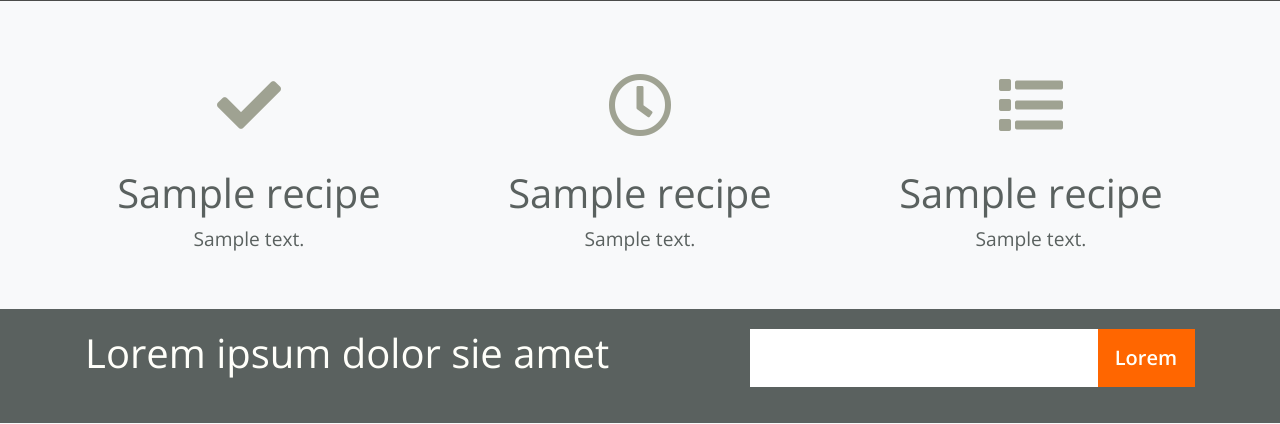
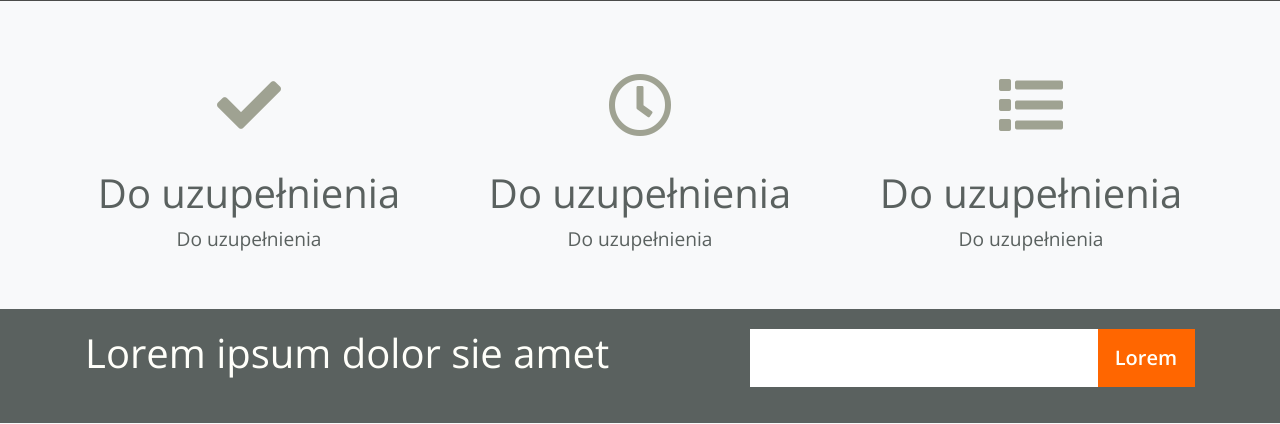
Before and after one commit to pchroscicki/ScrumLab, a Django app: template jedzonko/templates/index.html in a window 1280 px wide. Shown: the part 849-1273 px from the top of the page. Run offline with Django 3.2, Linux system fonts and the light colour scheme; the template is opened without the code that fills it: most values are stand-ins (such as "Sample title", 1, 10 or a date in 2020); some libraries are stand-ins or nearby versions; some web fonts are replaced.

Commit message:
zadanie 1.5

```diff
--- a/jedzonko/templates/index.html
+++ b/jedzonko/templates/index.html
@@ -63,15 +63,17 @@
                         </div>
                     </div>
                 </div>
+                {% for recipe in recipes %}
                 <div class="carousel-item">
                     <div class="container w-75 d-flex">
                         <div class="carousel-caption d-block">
-                            <h1>Borem ipsum dolor sit amet</h1>
-                            <h3> consectetur adipiscing elit, sed do eiusmod tempor incididunt ut labore et dolore
-                                magna aliqua.</h3>
+                            <h1> {{ recipe.name }} </h1>     <!-- djnvufvn  -->
+                            <h3> {{ recipe.description }} </h3>
+
                         </div>
                     </div>
                 </div>
+                {% endfor %}
             </div>
             <a class="carousel-control-prev" href="#carouselExampleControls" role="button" data-slide="prev">
                 <span class="carousel-control-prev-icon" aria-hidden="true"></span>
@@ -103,23 +105,21 @@
     <section class="padding-small details bg-light">
             <div class="container">
                 <div class="row">
-                    {% for recipe in recipes %}
                     <div class="col text-center">
                         <i class="fas fa-check icon-details"></i>
-                        <h1>{{ recipe.name }}</h1>
-                        <p>{{ recipe.description }}</p>
+                        <h1> Do uzupełnienia </h1>
+                        <p>Do uzupełnienia</p>
                     </div>
                     <div class="col text-center pr-4 pl-4 mr-4 ml-4">
                         <i class="far fa-clock icon-details"></i>
-                        <h1>{{ recipe.name }}</h1>
-                        <p>{{ recipe.description }}</p>
+                        <h1>Do uzupełnienia</h1>
+                        <p>Do uzupełnienia</p>
                     </div>
                     <div class="col text-center">
                             <i class="fas fa-list icon-details"></i>
-                        <h1>{{ recipe.name }}</h1>
-                        <p>{{ recipe.description }}</p>
+                        <h1>Do uzupełnienia</h1>
+                        <p>Do uzupełnienia</p>
                     </div>
-                    {% endfor %}
                 </div>
             </div>
         </section>
--- a/scrumlab/settings.py
+++ b/scrumlab/settings.py
@@ -115,7 +115,7 @@ USE_I18N = True
 
 USE_L10N = True
 
-USE_TZ = True
+USE_TZ = False
 
 
 # Static files (CSS, JavaScript, Images)
```
Also changed, not shown: jedzonko/views.py (+4 -14 lines).
